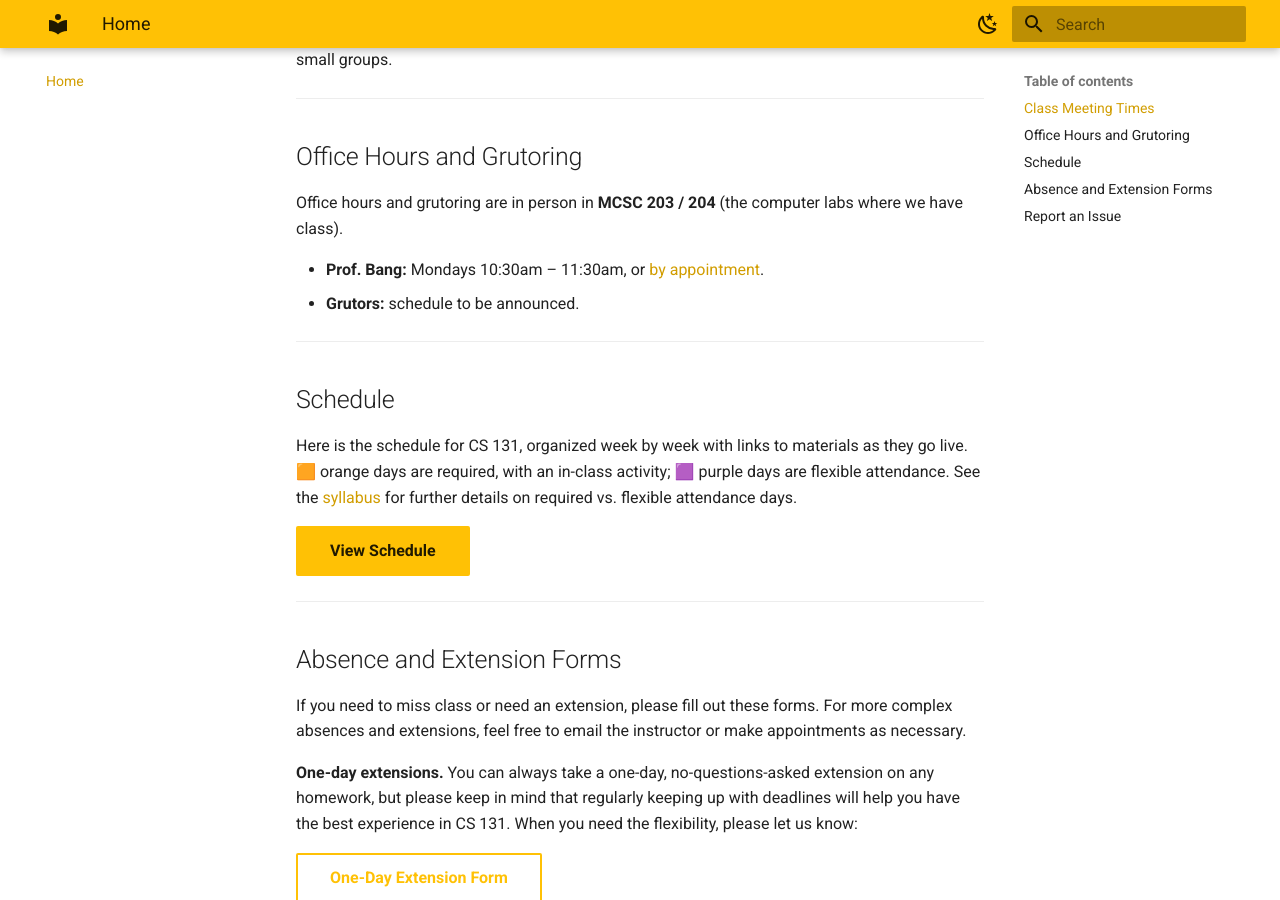
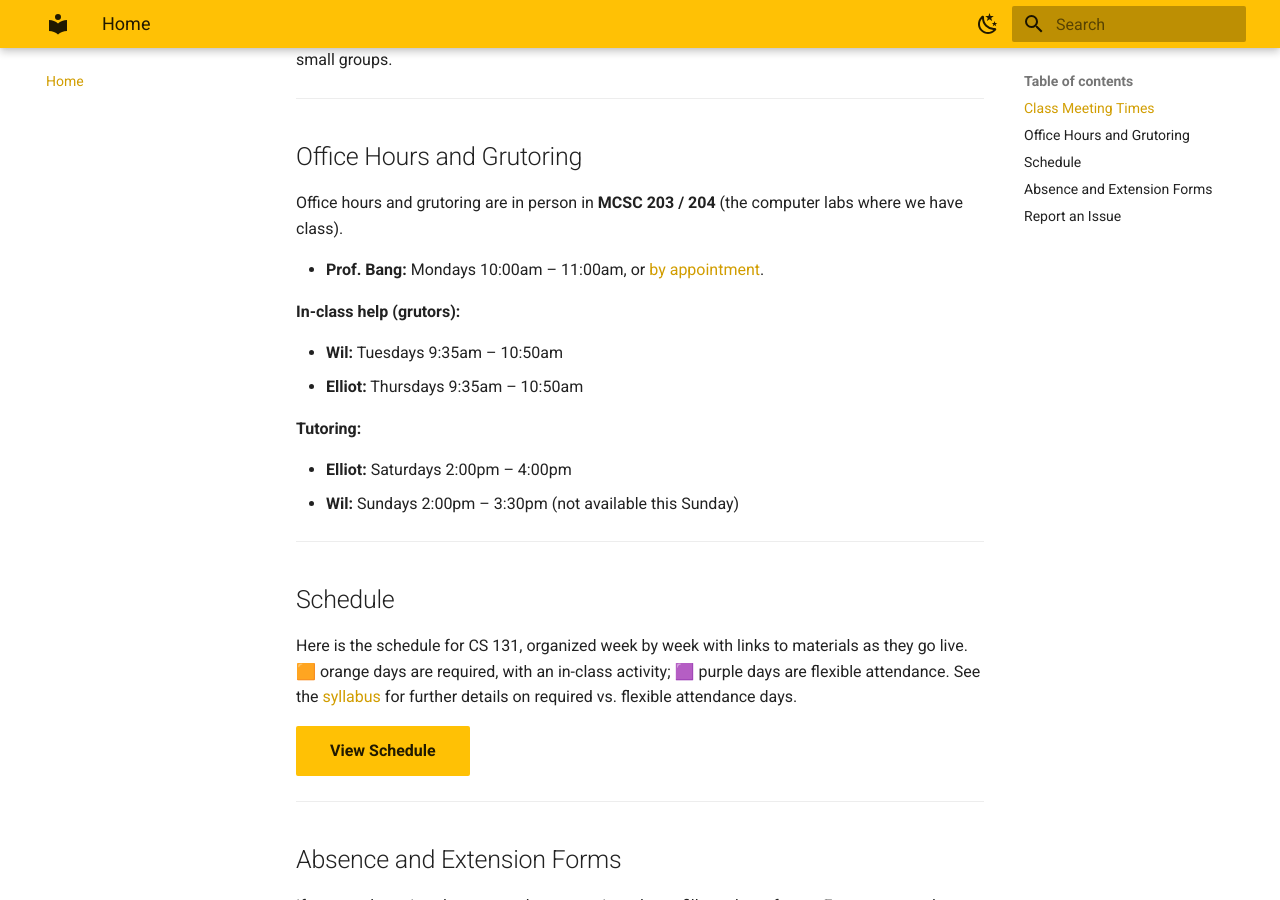
Before and after one commit to lbang-hmc/cs-131-website, an MkDocs documentation site: the page built from content/index.md, in a window 1280 px wide and 900 px high, scrolled down 534 px. Built offline with MkDocs 1.6.1 and Material for MkDocs 9.7.7, drawn with Linux system fonts in a browser that asks for light colours.

Commit message:
Add grutor in-class help and tutoring hours; update office hours
Office hours move to Mondays 10-11am. Adds Wil/Elliot in-class help
times and weekend tutoring times to the home page.

Co-Authored-By: Claude Sonnet 5 <noreply@anthropic.com>
Claude-Session: https://claude.ai/code/session_01Mv6LJER1uvXS6T5Y5FtMnN

```diff
--- a/content/index.md
+++ b/content/index.md
@@ -18,8 +18,17 @@ In-class practical learning sessions (times to work specifically on course assig
 
 Office hours and grutoring are in person in **MCSC 203 / 204** (the computer labs where we have class).
 
-- **Prof. Bang:** Mondays 10:30am – 11:30am, or [by appointment](https://calendar.app.google/BZ7zjumboM1ZTbJTA).
-- **Grutors:** schedule to be announced.
+- **Prof. Bang:** Mondays 10:00am – 11:00am, or [by appointment](https://calendar.app.google/BZ7zjumboM1ZTbJTA).
+
+**In-class help (grutors):**
+
+- **Wil:** Tuesdays 9:35am – 10:50am
+- **Elliot:** Thursdays 9:35am – 10:50am
+
+**Tutoring:**
+
+- **Elliot:** Saturdays 2:00pm – 4:00pm
+- **Wil:** Sundays 2:00pm – 3:30pm (not available this Sunday)
 
 ---
 
```
